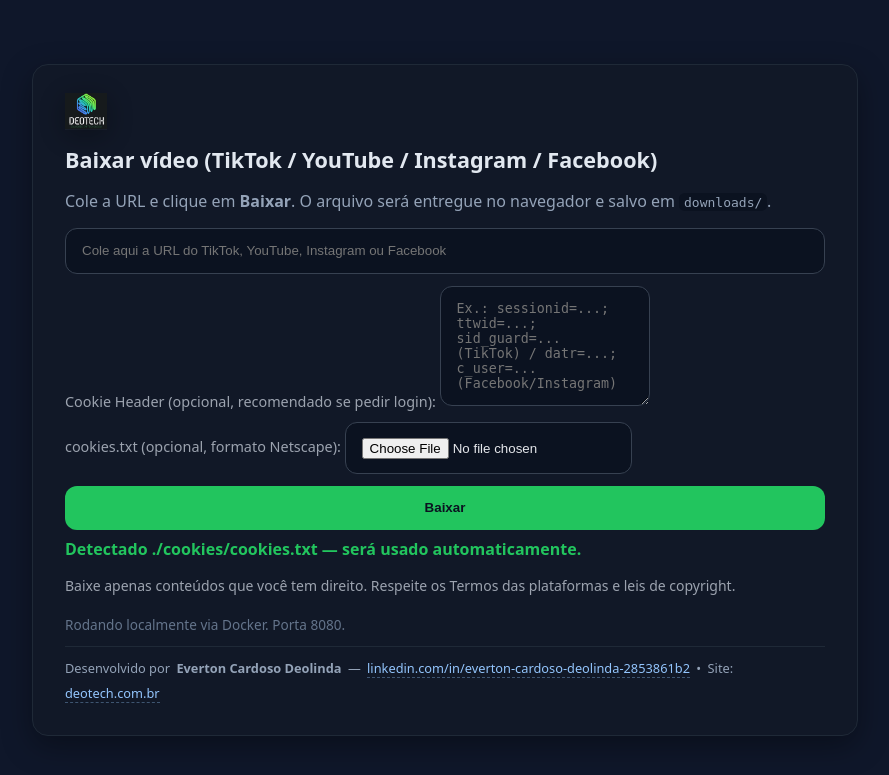
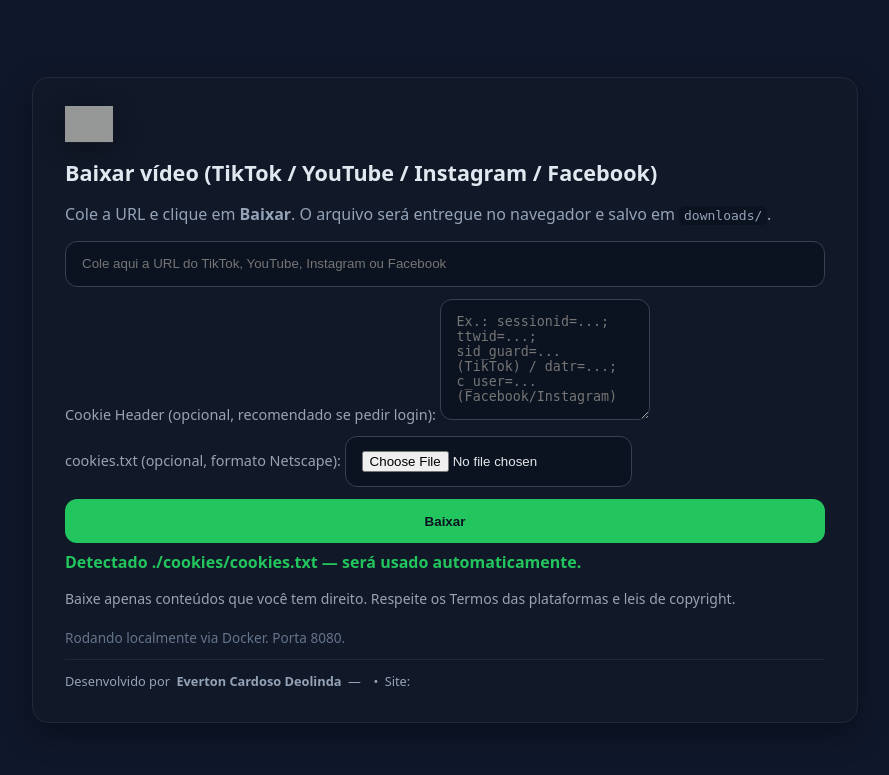
Before and after one commit to EvertonCardoso/ProjPessoaisPublicos, a Flask app: page / in a window 1280 px wide. Shown: the top 775 px of the page, without its empty margins (195-1084 px from the left). Run offline with Flask 3, Linux system fonts and the light colour scheme; grey boxes are pictures that could not be loaded.

Commit message:
chore: atualiza index e adiciona README do projeto

```diff
--- a/downloadvideos_deotech/templates/index.html
+++ b/downloadvideos_deotech/templates/index.html
@@ -99,12 +99,11 @@
     <!-- Rodapé de créditos -->
     <div class="credits">
       Desenvolvido por <strong>Everton Cardoso Deolinda</strong> —
-      <a href="https://www.linkedin.com/in/everton-cardoso-deolinda-2853861b2/" target="_blank" rel="noopener noreferrer">
-        linkedin.com/in/everton-cardoso-deolinda-2853861b2
+      <a href="" target="_blank" rel="noopener noreferrer">
       </a>
       <span class="sep">•</span>
       Site:
-      <a href="https://deotech.com.br/" target="_blank" rel="noopener noreferrer">deotech.com.br</a>
+      <a href="" target="_blank" rel="noopener noreferrer"></a>
     </div>
   </div>
 
```
Also changed, not shown: downloadvideos_deotech/static/logo_white.png (deleted), 2 other files.
